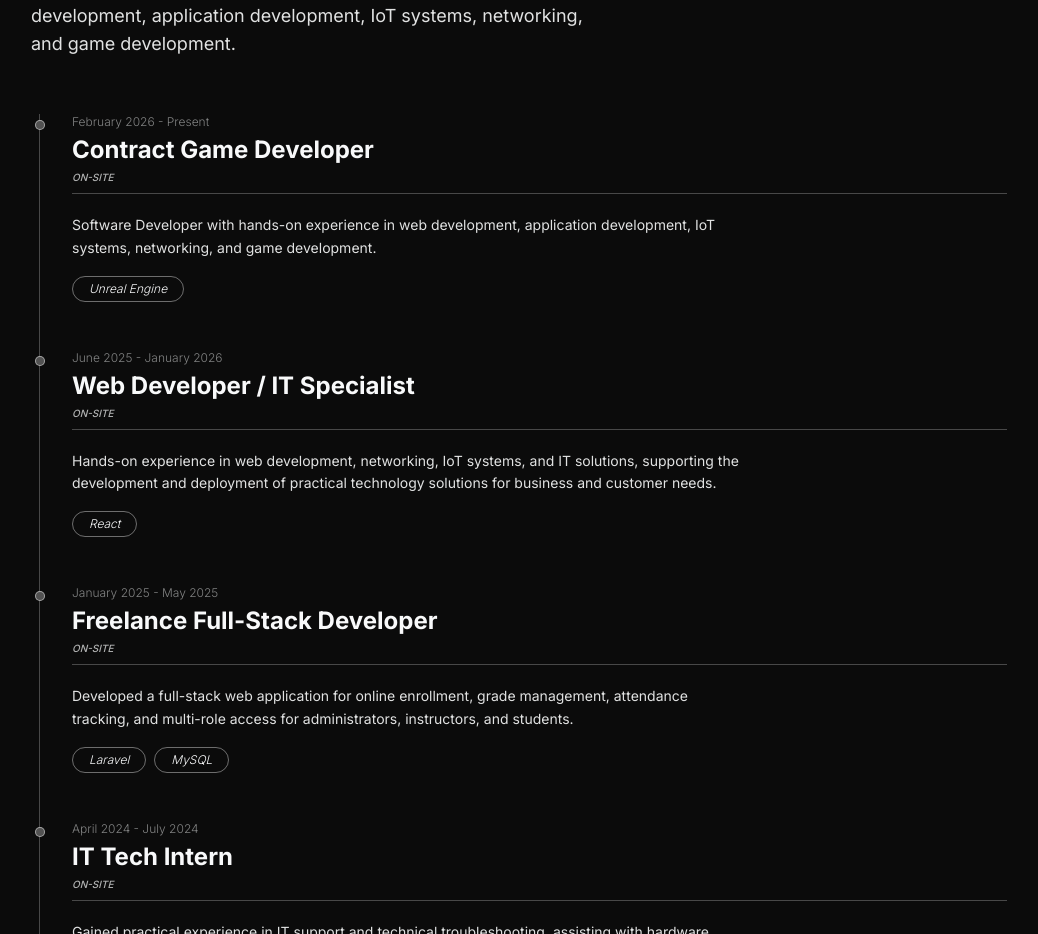
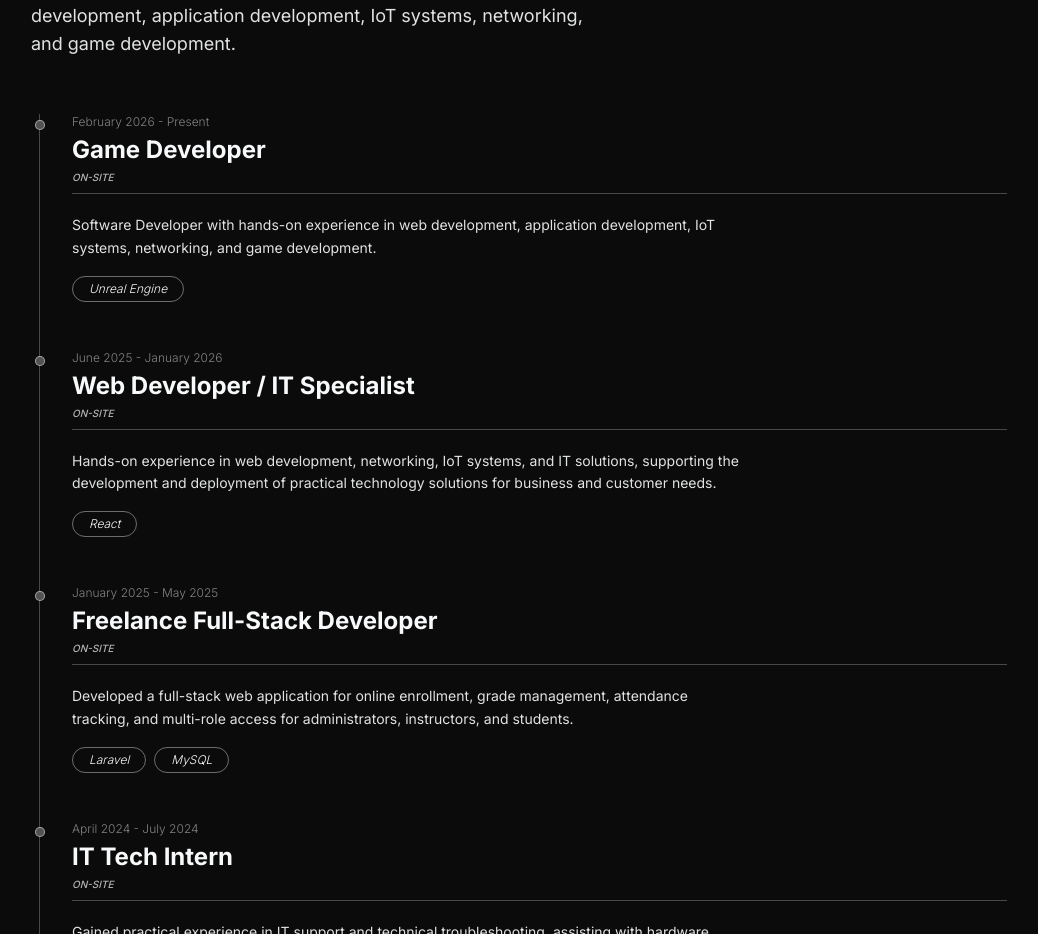
Before and after one commit to monskies/portfolio, a Next.js app: page / in a window 1280 px wide. Shown: the part 1022-1956 px from the top of the page, without its empty margins (121-1159 px from the left). Built offline with nearby package versions, Linux system fonts and the light colour scheme.

Commit message:
Update job title from 'Contract Game Developer' to 'Game Developer'

```diff
--- a/components/Experience.tsx
+++ b/components/Experience.tsx
@@ -14,7 +14,7 @@ type Job = {
 const jobs: Job[] = [
   {
     period: "February 2026 - Present",
-    title: "Contract Game Developer",
+    title: "Game Developer",
     mode: "On-site",
     description:
       "Software Developer with hands-on experience in web development, application development, IoT systems, networking, and game development.",
```
